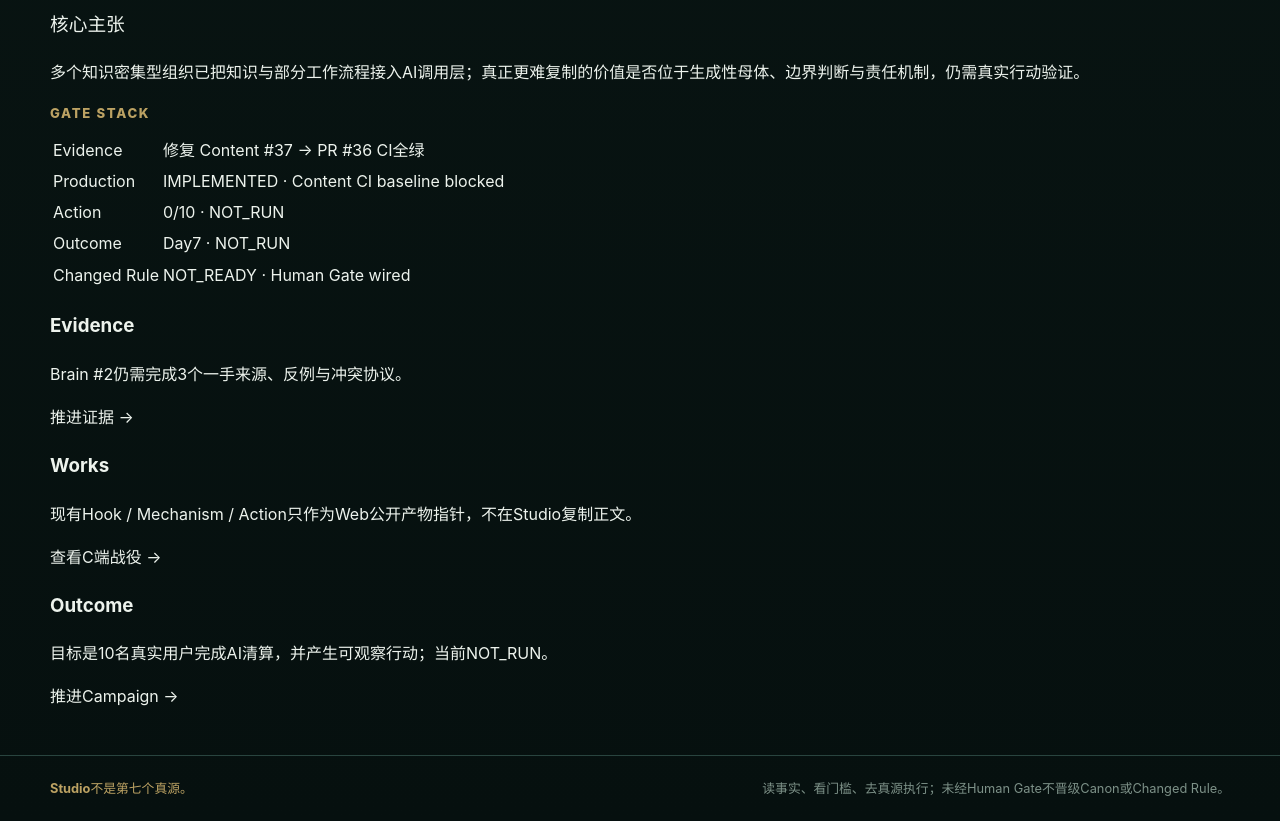
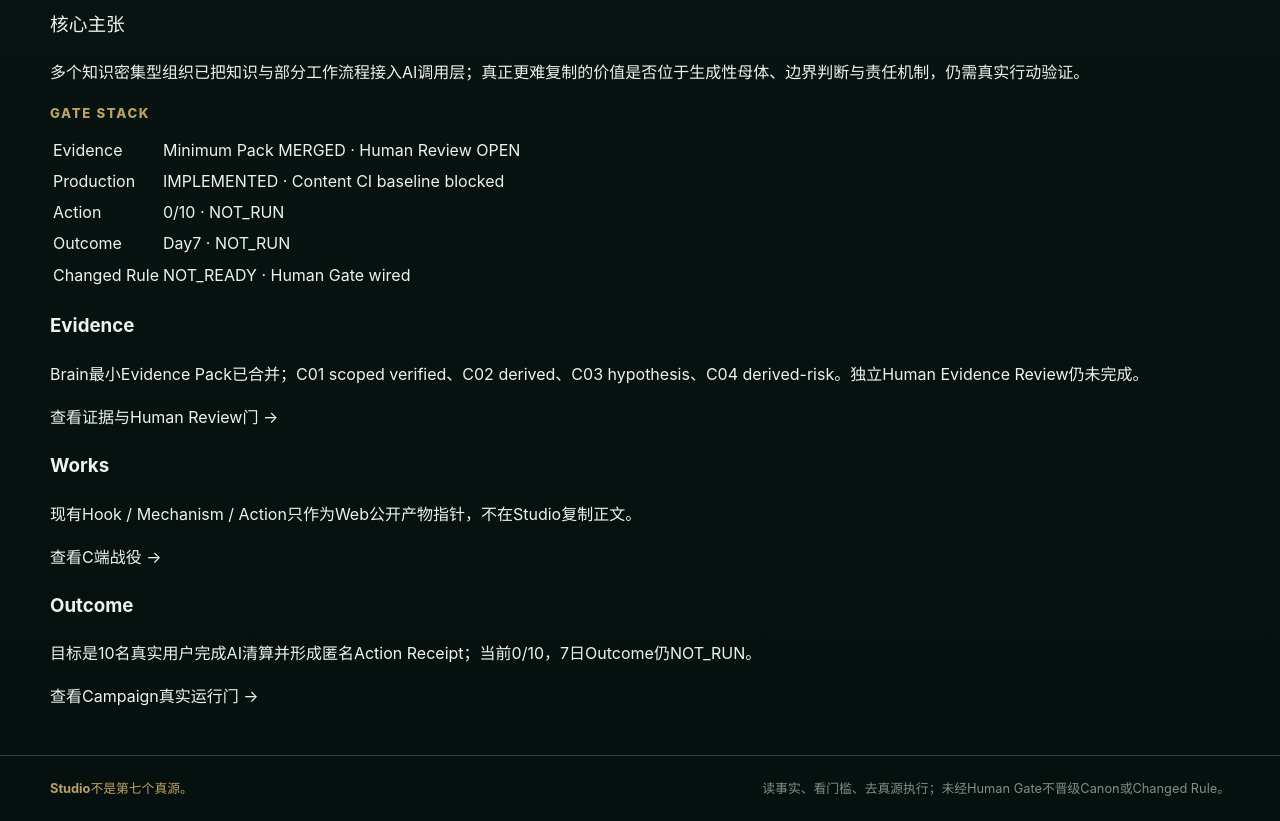
Before and after one commit to moonstachain/yuanli-strategy-web, an Astro site: page /yuanli-strategy-web/studio/campaigns/ai-distillation in a window 1280 px wide. Shown: the part 520-1341 px from the top of the page. Built offline with nearby package versions, Linux system fonts and the light colour scheme; Astro itself is replaced by a stand-in of ours.

Commit message:
feat: 同步Campaign Room现实门

```diff
--- a/src/pages/studio/campaigns/[id].astro
+++ b/src/pages/studio/campaigns/[id].astro
@@ -8,11 +8,11 @@ const base = import.meta.env.BASE_URL.replace(/\/$/, '');
   <Fragment slot="heading"><h1>{s.campaign.title}</h1></Fragment>
   <section class="studio-section"><div class="container studio-grid two">
     <article class="studio-card"><div class="meta-line"><span class="studio-chip">{s.campaign.id}</span><span class="studio-chip">{s.campaign.module}</span><span class="studio-chip warn">{s.campaign.nextGate}</span></div><h2>为什么现在</h2><p>{s.campaign.symptom}</p><h3>目标用户</h3><p>{s.campaign.user}</p><h3>核心主张</h3><p>{s.campaign.coreClaim}</p></article>
-    <article class="studio-card"><p class="eyebrow">Gate Stack</p><table class="studio-table"><tbody><tr><td>Evidence</td><td>{s.campaign.nextGate}</td></tr><tr><td>Production</td><td>{s.campaign.productionState}</td></tr><tr><td>Action</td><td>{s.campaign.actionStatus}</td></tr><tr><td>Outcome</td><td>{s.campaign.outcomeStatus}</td></tr><tr><td>Changed Rule</td><td>{s.campaign.changedRuleStatus}</td></tr></tbody></table></article>
+    <article class="studio-card"><p class="eyebrow">Gate Stack</p><table class="studio-table"><tbody><tr><td>Evidence</td><td>Minimum Pack MERGED · Human Review OPEN</td></tr><tr><td>Production</td><td>{s.campaign.productionState}</td></tr><tr><td>Action</td><td>{s.campaign.actionStatus}</td></tr><tr><td>Outcome</td><td>{s.campaign.outcomeStatus}</td></tr><tr><td>Changed Rule</td><td>{s.campaign.changedRuleStatus}</td></tr></tbody></table></article>
   </div></section>
   <section class="studio-section"><div class="container studio-grid three">
-    <article class="studio-card"><h3>Evidence</h3><p>Brain #2仍需完成3个一手来源、反例与冲突协议。</p><a class="studio-link" href="https://github.com/moonstachain/yuanli-brain/issues/2">推进证据 →</a></article>
+    <article class="studio-card"><h3>Evidence</h3><p>Brain最小Evidence Pack已合并；C01 scoped verified、C02 derived、C03 hypothesis、C04 derived-risk。独立Human Evidence Review仍未完成。</p><a class="studio-link" href="https://github.com/moonstachain/yuanli-brain/issues/2">查看证据与Human Review门 →</a></article>
     <article class="studio-card"><h3>Works</h3><p>现有Hook / Mechanism / Action只作为Web公开产物指针，不在Studio复制正文。</p><a class="studio-link" href={`${base}/campaigns/ai-distillation/`}>查看C端战役 →</a></article>
-    <article class="studio-card"><h3>Outcome</h3><p>目标是10名真实用户完成AI清算，并产生可观察行动；当前NOT_RUN。</p><a class="studio-link" href="https://github.com/moonstachain/yuanli-content-engine-os/issues/35">推进Campaign →</a></article>
+    <article class="studio-card"><h3>Outcome</h3><p>目标是10名真实用户完成AI清算并形成匿名Action Receipt；当前0/10，7日Outcome仍NOT_RUN。</p><a class="studio-link" href="https://github.com/moonstachain/yuanli-content-engine-os/issues/35">查看Campaign真实运行门 →</a></article>
   </div></section>
 </StudioLayout>
```
